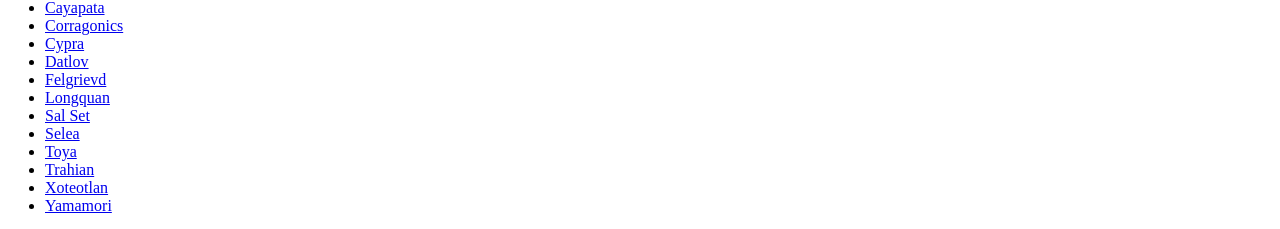
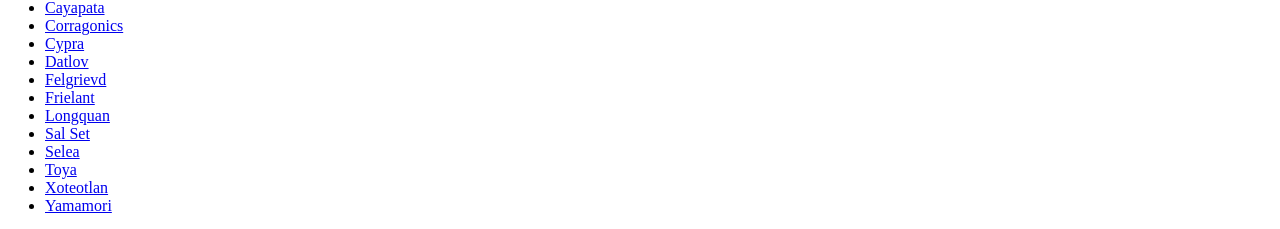
Before and after one commit to 7GCraft/Clancraft-Army-Manager, a Vue app: page /armies in a window 1280 px wide. Shown: the part 158-387 px from the top of the page. Built offline with nearby package versions, Linux system fonts and the light colour scheme.

Commit message:
Quality of life fixes, add army organization to the unit generator

```diff
--- a/src/CC_UNITS.json
+++ b/src/CC_UNITS.json
@@ -267,7 +267,7 @@
     "CC Units": "Trahian Town Militia",
     "Atilla Units": "Germanic Levy",
     "Tier": "Tier I Spear Infantry",
-    "CC Faction": "Trahian",
+    "CC Faction": "Frielant",
     "Atilla Faction": "Franks",
     "ID": "TR01"
   },
@@ -275,7 +275,7 @@
     "CC Units": "Trahian Armoured Sergeants",
     "Atilla Units": "Germanic Spearman*",
     "Tier": "Tier II Spear Infantry",
-    "CC Faction": "Trahian",
+    "CC Faction": "Frielant",
     "Atilla Faction": "Franks",
     "ID": "TR02"
   },
@@ -283,7 +283,7 @@
     "CC Units": "Trahian Pike Militia",
     "Atilla Units": "Germanic Pikes",
     "Tier": "Tier I Pike Infantry",
-    "CC Faction": "Trahian",
+    "CC Faction": "Frielant",
     "Atilla Faction": "Franks",
     "ID": "TR03"
   },
@@ -291,7 +291,7 @@
     "CC Units": "Trahian Sergeant Spearman",
     "Atilla Units": "Germanic Spearman",
     "Tier": "Tier II Spear Infantry",
-    "CC Faction": "Trahian",
+    "CC Faction": "Frielant",
     "Atilla Faction": "Franks",
     "ID": "TR04"
   },
@@ -299,7 +299,7 @@
     "CC Units": "Trahian Spear Militia",
     "Atilla Units": "Germanic Levy*",
     "Tier": "Tier I Spear Infantry",
-    "CC Faction": "Trahian",
+    "CC Faction": "Frielant",
     "Atilla Faction": "Franks",
     "ID": "TR05"
   },
@@ -307,7 +307,7 @@
     "CC Units": "Dismounted Trahian Feudal Knights",
     "Atilla Units": "Sword Haerbann",
     "Tier": "Tier I Sword Infantry",
-    "CC Faction": "Trahian",
+    "CC Faction": "Frielant",
     "Atilla Faction": "Franks",
     "ID": "TR06"
   },
@@ -315,7 +315,7 @@
     "CC Units": "Dismounted Trahian Royal Knights",
     "Atilla Units": "Elite Sword Haerbann",
     "Tier": "Tier II Sword Infantry",
-    "CC Faction": "Trahian",
+    "CC Faction": "Frielant",
     "Atilla Faction": "Franks",
     "ID": "TR07"
   },
@@ -323,7 +323,7 @@
     "CC Units": "Verlorene Haufen",
     "Atilla Units": "Fransiscan Haerbann",
     "Tier": "Tier II Sword Infantry",
-    "CC Faction": "Trahian",
+    "CC Faction": "Frielant",
     "Atilla Faction": "Franks",
     "ID": "TR08"
   },
@@ -331,7 +331,7 @@
     "CC Units": "Trahian Halberd Militia",
     "Atilla Units": "Germanic Warband",
     "Tier": "Tier I Sword Infantry",
-    "CC Faction": "Trahian",
+    "CC Faction": "Frielant",
     "Atilla Faction": "Franks",
     "ID": "TR09"
   },
@@ -339,7 +339,7 @@
     "CC Units": "Zweihander",
     "Atilla Units": "Axe Haerbann",
     "Tier": "Tier II Sword Infantry",
-    "CC Faction": "Trahian",
+    "CC Faction": "Frielant",
     "Atilla Faction": "Franks",
     "ID": "TR10"
   },
@@ -347,7 +347,7 @@
     "CC Units": "Trahian Crossbow Militia",
     "Atilla Units": "Germanic Crossbowmen",
     "Tier": "Tier I Crossbow Infantry",
-    "CC Faction": "Trahian",
+    "CC Faction": "Frielant",
     "Atilla Faction": "Franks",
     "ID": "TR11"
   },
@@ -355,7 +355,7 @@
     "CC Units": "Trahian Pavie Crossbowmen",
     "Atilla Units": "Germanic Crossbowmen**",
     "Tier": "Tier I Crossbow Infantry",
-    "CC Faction": "Trahian",
+    "CC Faction": "Frielant",
     "Atilla Faction": "Franks",
     "ID": "TR12"
   },
@@ -363,7 +363,7 @@
     "CC Units": "Trahian Peasants Archers",
     "Atilla Units": "Germanic Bows",
     "Tier": "Tier I Bow Infantry",
-    "CC Faction": "Trahian",
+    "CC Faction": "Frielant",
     "Atilla Faction": "Franks",
     "ID": "TR13"
   },
@@ -371,7 +371,7 @@
     "CC Units": "Trahian Peasant Crossbowmen",
     "Atilla Units": "Germanic Crossbowmen",
     "Tier": "Tier I Crossbow Infantry",
-    "CC Faction": "Trahian",
+    "CC Faction": "Frielant",
     "Atilla Faction": "Franks",
     "ID": "TR14"
   },
@@ -379,7 +379,7 @@
     "CC Units": "Trahian Mounted Sergeants",
     "Atilla Units": "Germanic Mounted Warband",
     "Tier": "Tier I Melee Cavalry",
-    "CC Faction": "Trahian",
+    "CC Faction": "Frielant",
     "Atilla Faction": "Franks",
     "ID": "TR15"
   },
@@ -387,7 +387,7 @@
     "CC Units": "Trahian Feudal Knights",
     "Atilla Units": "Germanic Horsemen",
     "Tier": "Tier II Melee Cavalry",
-    "CC Faction": "Trahian",
+    "CC Faction": "Frielant",
     "Atilla Faction": "Franks",
     "ID": "TR16"
   },
@@ -395,7 +395,7 @@
     "CC Units": "Trahian Knights",
     "Atilla Units": "Antrustiones Cavalry Guard",
     "Tier": "Tier III Melee Cavalry",
-    "CC Faction": "Trahian",
+    "CC Faction": "Frielant",
     "Atilla Faction": "Franks",
     "ID": "TR17"
   },
@@ -403,7 +403,7 @@
     "CC Units": "Royal Knights",
     "Atilla Units": "Noble Germanic Horsemen",
     "Tier": "Tier II Melee Cavalry",
-    "CC Faction": "Trahian",
+    "CC Faction": "Frielant",
     "Atilla Faction": "Franks",
     "ID": "TR18"
   },
@@ -411,7 +411,7 @@
     "CC Units": "Trahian Mailed Knights",
     "Atilla Units": "Salian Frankish Lancers",
     "Tier": "Tier I Melee Cavalry",
-    "CC Faction": "Trahian",
+    "CC Faction": "Frielant",
     "Atilla Faction": "Franks",
     "ID": "TR19"
   },
@@ -419,7 +419,7 @@
     "CC Units": "Trahian Merchant Cavalry Militia",
     "Atilla Units": "Germanic Mounted Warband",
     "Tier": "Tier I Melee Cavalry",
-    "CC Faction": "Trahian",
+    "CC Faction": "Frielant",
     "Atilla Faction": "Franks",
     "ID": "TR20"
   },
@@ -427,7 +427,7 @@
     "CC Units": "Trahian Mounted Crossbowmen",
     "Atilla Units": "Germanic Night Raiders",
     "Tier": "Tier II Missile Cavalry",
-    "CC Faction": "Trahian",
+    "CC Faction": "Frielant",
     "Atilla Faction": "Franks",
     "ID": "TR21"
   },
@@ -1458,11 +1458,11 @@
   {
     "CC Units": "Onager",
     "Atilla Units": "Onager",
-    "Tier": "Siege Equipment"
+    "Tier": "Tier I Siege Equipment"
   },
   {
     "CC Units": "Scorpion",
     "Atilla Units": "Cheiroballista",
-    "Tier": "Siege Equipment"
+    "Tier": "Tier II Siege Equipment"
   }
 ]
--- a/src/components/UnitGeneratorForm.vue
+++ b/src/components/UnitGeneratorForm.vue
@@ -21,7 +21,7 @@
     </button>
     <ul>
       <li v-for="unit in generatedUnits" :key="unit.Number">
-        {{ unit.Name }} - {{ unit["CC Units"] }} - {{ unit["Atilla Units"] }}
+        {{ unit.Name }} - {{ unit["CC Units"] }} - {{ unit["Atilla Units"] }} {{ unit["SubStructure"] !== '' ? ` - ${unit["SubStructure"]}` : '' }} {{ unit["Structure"] !== '' ? ` - ${unit["Structure"]}` : '' }}
       </li>
     </ul>
     <button type="button" @click="addUnits">
@@ -46,21 +46,25 @@ export default {
     };
   },
   methods: {
-    addUnitStructure(){
+    clearForm(){
+        this.generatedUnits = [],
+        this.generationSize = 0;
+    },
+    addUnitStructure(units){
         if(this.generatedArmyStructure !== ''){
-            for(let unit of this.generatedUnits){
+            for(let unit of units){
                 unit.Structure = this.generatedArmyStructure;
             }
         }
         if(this.generatedArmySubstructure !== ''){
-            for(let unit of this.generatedUnits){
+            for(let unit of units){
                 unit.SubStructure = this.generatedArmySubStructure;
             }
         }
     },
     generateUnitBasedOnMode() {
 
-      console.log(this.generatedUnits,'kamadar')
+
       if (this.mode === "feudal") {
         const nobleSize = Math.round((this.generationSize * 2) / 10);
         const levySize = Math.round((this.generationSize * 8) / 10);
@@ -82,19 +86,26 @@ export default {
             !name.includes("knight")
           );
         });
-        const nobleArmy = this.generateUnits(nobleUnits,nobleSize,this.generatedUnits.length)
-        const levyArmy = this.generateUnits(levyUnits,levySize,this.generatedUnits.length + nobleArmy.length)
-        this.generatedUnits = [...this.generatedUnits, ...nobleArmy, ...levyArmy]
+        const nobleArmy = this.generateUnits(nobleUnits,nobleSize,0)
+        const levyArmy = this.generateUnits(levyUnits,levySize, nobleArmy.length)
+        const combinedArmy = [...nobleArmy, ...levyArmy]
+        this.addUnitStructure(combinedArmy)
+        this.generatedUnits = [...this.generatedUnits, ...combinedArmy]
       } else {
+          const newUnits = this.generateUnits(this.units,this.generationSize,0)
+          this.addUnitStructure(newUnits)
         this.generatedUnits = [
-          ...this.generateUnits(
-            this.units,
-            this.generationSize,
-            this.generatedUnits.length
-          ),
+            ...this.generatedUnits,
+            ...newUnits
         ]
       }
-      this.addUnitStructure()
+
+
+      this.mode = "normal",
+      this.generationSize = 0
+      this.generatedArmyStructure = ""
+      this.generatedArmySubStructure = ""
+
     },
     generateUnits(units, size, startingIndex) {
       const newUnits = [];
@@ -113,6 +124,7 @@ export default {
     },
     addUnits(){
         this.$emit('add-units',this.generatedUnits)
+        this.clearForm()
     }
   },
 };
--- a/src/pages/ArmyView.vue
+++ b/src/pages/ArmyView.vue
@@ -85,9 +85,6 @@ export default {
         armyName(){
             for(const state in this.stateList){
                 if(this.stateList[state] === this.$route.params.armyId){
-                    if(state === 'Frielant'){
-                        return 'Trahian'
-                    }
                     return state
                 }
             }
```
